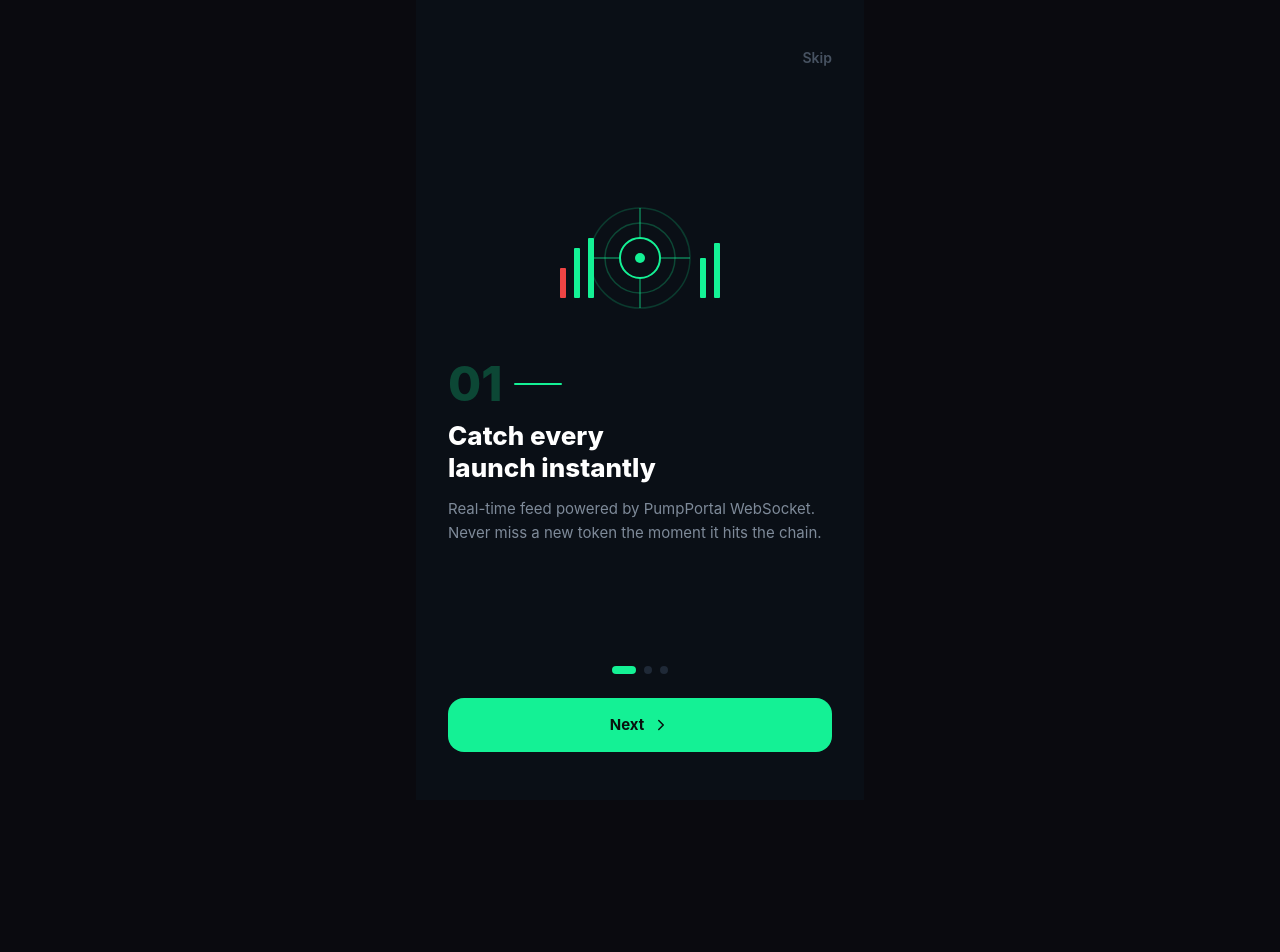
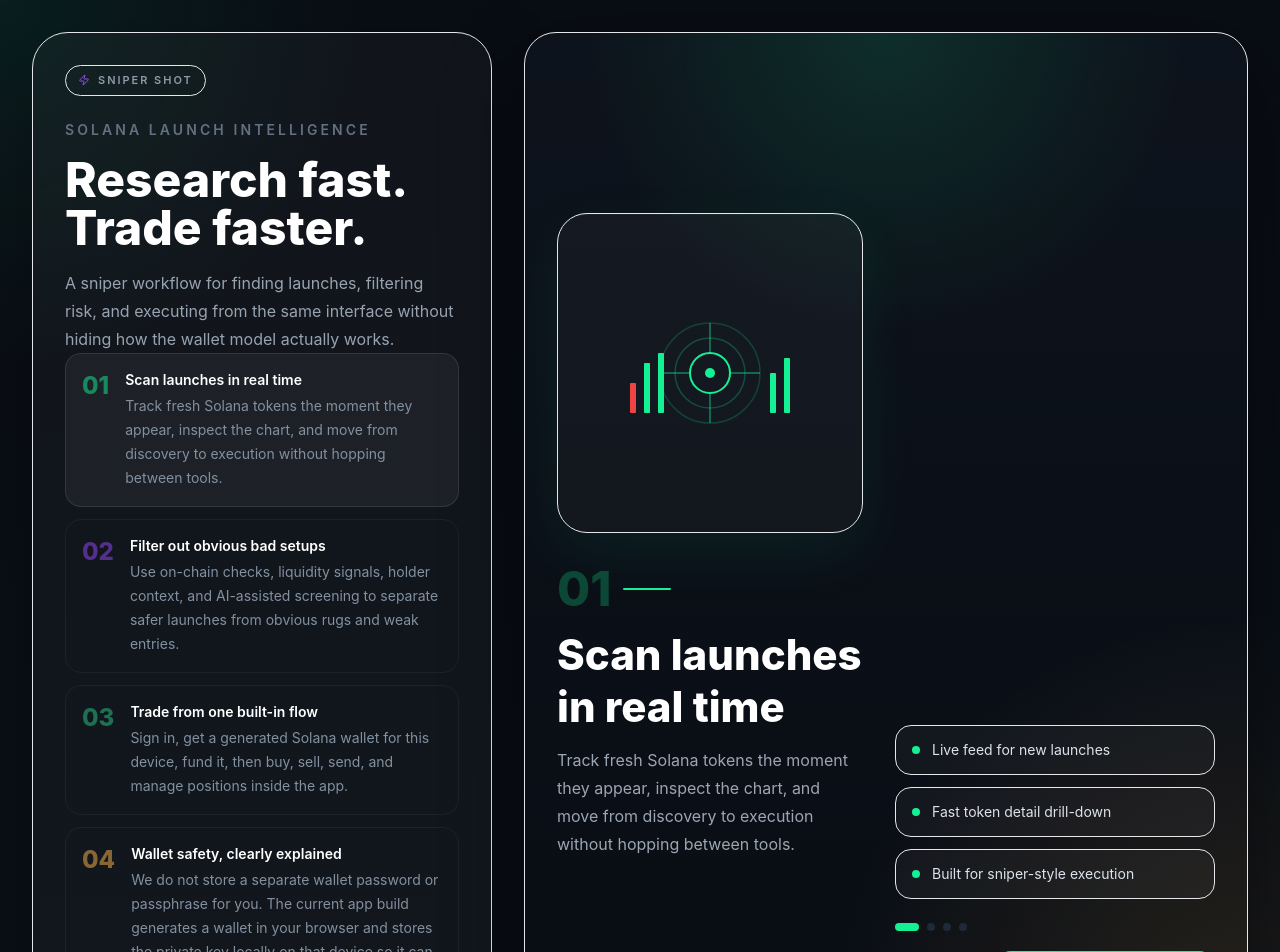
Before and after one commit to investorVOU/snipershot, a React (Vite) app in the folder web app/: page /onboarding in a window 1280 px wide. Shown: the top 952 px of the page. Before the commit the page ends 800 px from the top, so only its background shows below. Built offline with nearby package versions, Linux system fonts and the light colour scheme; no server answers; what @solana/web3.js would draw is missing.

Commit message:
feat: add responsive onboarding and wallet safety copy

```diff
--- a/web app/src/App.tsx
+++ b/web app/src/App.tsx
@@ -21,10 +21,21 @@
   const { showAuthModal, closeAuthModal } = useAuth()
   const onboarded = localStorage.getItem(ONBOARDING_KEY)
 
+  if (!onboarded) {
+    return (
+      <>
+        <Routes>
+          <Route path="/onboarding" element={<OnboardingPage />} />
+          <Route path="*" element={<Navigate to="/onboarding" replace />} />
+        </Routes>
+        <AuthModal visible={showAuthModal} onClose={closeAuthModal} />
+      </>
+    )
+  }
+
   return (
     <>
       <Routes>
-        {!onboarded && <Route path="*" element={<Navigate to="/onboarding" replace />} />}
         <Route path="/onboarding" element={<OnboardingPage />} />
         <Route path="/" element={<Layout />}>
           <Route index element={<Navigate to="/feed" replace />} />
--- a/web app/src/pages/Onboarding.tsx
+++ b/web app/src/pages/Onboarding.tsx
@@ -1,6 +1,6 @@
 import { useState } from 'react'
 import { useNavigate } from 'react-router-dom'
-import { ChevronRight } from 'lucide-react'
+import { ChevronRight, ShieldCheck, Wallet, Zap } from 'lucide-react'
 
 const ONBOARDING_KEY = 'snipershot_onboarding_done'
 
@@ -8,25 +8,36 @@
   {
     num: '01',
     accent: '#14f195',
-    title: 'Catch every\nlaunch instantly',
-    body: 'Real-time feed powered by PumpPortal WebSocket. Never miss a new token the moment it hits the chain.',
+    title: 'Scan launches\nin real time',
+    body: 'Track fresh Solana tokens the moment they appear, inspect the chart, and move from discovery to execution without hopping between tools.',
+    points: ['Live feed for new launches', 'Fast token detail drill-down', 'Built for sniper-style execution'],
     Illus: IllusSnipe,
   },
   {
     num: '02',
     accent: '#9945ff',
-    title: 'AI-powered\nrug detection',
-    body: 'Every token is scored on-chain and rated by AI. Know if it\'s safe, suspicious, or a rug before you ape in.',
+    title: 'Filter out obvious\nbad setups',
+    body: 'Use on-chain checks, liquidity signals, holder context, and AI-assisted screening to separate safer launches from obvious rugs and weak entries.',
+    points: ['Safety labels before entry', 'Wallet and holder context', 'Faster go / no-go decisions'],
     Illus: IllusShield,
   },
   {
     num: '03',
     accent: '#27c985',
-    title: 'One-tap\nsniping',
-    body: 'Set your amount, slippage, and fire. Auto TP/SL protects your position while you sleep.',
+    title: 'Trade from one\nbuilt-in flow',
+    body: 'Sign in, get a generated Solana wallet for this device, fund it, then buy, sell, send, and manage positions inside the app.',
+    points: ['Account wallet is generated on this device', 'Fund it with SOL or supported SPL tokens', 'Use the same flow for sniping and management'],
     Illus: IllusAuto,
   },
-]
+  {
+    num: '04',
+    accent: '#ffb84d',
+    title: 'Wallet safety,\nclearly explained',
+    body: 'We do not store a separate wallet password or passphrase for you. The current app build generates a wallet in your browser and stores the private key locally on that device so it can sign transactions and let you export it later.',
+    points: ['Not stored on our server', 'Stored locally in this browser', 'If browser storage is cleared before export, access can be lost'],
+    Illus: IllusWallet,
+  },
+] as const
 
 function IllusSnipe() {
   return (
@@ -39,7 +50,6 @@
       <line x1="100" y1="90" x2="100" y2="120" stroke="#14f19580" strokeWidth="1.5" />
       <line x1="50" y1="70" x2="80" y2="70" stroke="#14f19580" strokeWidth="1.5" />
       <line x1="120" y1="70" x2="150" y2="70" stroke="#14f19580" strokeWidth="1.5" />
-      {/* Candles */}
       <rect x="20" y="80" width="6" height="30" rx="1" fill="#ef4444" />
       <rect x="34" y="60" width="6" height="50" rx="1" fill="#14f195" />
       <rect x="48" y="50" width="6" height="60" rx="1" fill="#14f195" />
@@ -55,7 +65,6 @@
       <path d="M100 15 L150 35 L150 80 Q150 115 100 130 Q50 115 50 80 L50 35 Z" fill="#9945ff15" stroke="#9945ff60" strokeWidth="1.5" />
       <path d="M100 30 L135 46 L135 80 Q135 108 100 118 Q65 108 65 80 L65 46 Z" fill="#9945ff10" stroke="#9945ff40" strokeWidth="1" />
       <path d="M82 72 L95 85 L120 58" stroke="#9945ff" strokeWidth="3" strokeLinecap="round" strokeLinejoin="round" />
-      {/* Network nodes */}
       <circle cx="30" cy="30" r="5" fill="#9945ff40" />
       <circle cx="170" cy="30" r="5" fill="#9945ff40" />
       <circle cx="30" cy="110" r="5" fill="#9945ff40" />
@@ -71,15 +80,30 @@
     <svg width="200" height="140" viewBox="0 0 200 140" fill="none">
       <polyline points="20,110 50,90 75,95 100,60 125,45 150,30 180,20" fill="none" stroke="#27c985" strokeWidth="2" strokeLinejoin="round" />
       <polygon points="20,110 50,90 75,95 100,60 125,45 150,30 180,20 180,130 20,130" fill="#27c98515" />
-      {/* TP line */}
       <line x1="20" y1="35" x2="180" y2="35" stroke="#14f19560" strokeWidth="1" strokeDasharray="4 3" />
       <text x="22" y="32" fill="#14f195" fontSize="9" fontWeight="600">TP</text>
-      {/* SL line */}
       <line x1="20" y1="105" x2="180" y2="105" stroke="#ef444460" strokeWidth="1" strokeDasharray="4 3" />
       <text x="22" y="118" fill="#ef4444" fontSize="9" fontWeight="600">SL</text>
-      {/* Current point */}
       <circle cx="180" cy="20" r="5" fill="#27c985" />
       <circle cx="180" cy="20" r="10" fill="#27c98530" />
+    </svg>
+  )
+}
+
+function IllusWallet() {
+  return (
+    <svg width="200" height="140" viewBox="0 0 200 140" fill="none">
+      <rect x="42" y="26" width="116" height="82" rx="18" fill="#ffb84d12" stroke="#ffb84d66" strokeWidth="1.5" />
+      <rect x="54" y="42" width="92" height="18" rx="9" fill="#ffb84d20" />
+      <circle cx="70" cy="51" r="4" fill="#ffb84d" />
+      <rect x="80" y="48" width="42" height="6" rx="3" fill="#ffe1ac" />
+      <path d="M74 92 C74 78 83 68 100 68 C117 68 126 78 126 92" stroke="#ffb84d" strokeWidth="5" strokeLinecap="round" />
+      <rect x="84" y="90" width="32" height="22" rx="8" fill="#ffb84d" />
+      <circle cx="100" cy="100" r="4" fill="#1b1406" />
+      <path d="M24 58 L42 58" stroke="#ffb84d55" strokeWidth="2" strokeLinecap="round" />
+      <path d="M158 58 L176 58" stroke="#ffb84d55" strokeWidth="2" strokeLinecap="round" />
+      <path d="M32 96 L47 89" stroke="#ffb84d40" strokeWidth="2" strokeLinecap="round" />
+      <path d="M168 89 L153 96" stroke="#ffb84d40" strokeWidth="2" strokeLinecap="round" />
     </svg>
   )
 }
@@ -101,57 +125,140 @@
   }
 
   return (
-    <div className="min-h-screen bg-[#0a0f16] flex flex-col items-center justify-between px-8 py-12 max-w-md mx-auto">
-      {/* Skip */}
-      <div className="w-full flex justify-end">
-        <button onClick={finish} className="text-[#475261] text-sm font-semibold hover:text-dark-subtext transition-colors">
+    <div className="min-h-screen overflow-hidden bg-[radial-gradient(circle_at_top_left,_rgba(20,241,149,0.08),_transparent_22%),radial-gradient(circle_at_bottom_right,_rgba(255,184,77,0.08),_transparent_28%),linear-gradient(180deg,_#090d14_0%,_#0a0f16_100%)] px-4 py-4 sm:px-5 sm:py-6 lg:px-8 lg:py-8">
+      <div className="mx-auto flex min-h-[calc(100vh-2rem)] max-w-7xl flex-col gap-5 lg:min-h-[calc(100vh-4rem)] lg:flex-row lg:items-stretch lg:gap-8">
+        <section className="hidden lg:flex lg:w-[min(40%,460px)] lg:flex-col lg:justify-between lg:rounded-[36px] lg:border lg:border-white/6 lg:bg-white/[0.03] lg:p-8 lg:shadow-[0_30px_80px_rgba(0,0,0,0.28)]">
+          <div className="space-y-6">
+            <div className="inline-flex items-center gap-2 rounded-full border border-white/8 bg-white/4 px-3 py-1.5 text-[11px] font-semibold uppercase tracking-[0.18em] text-[#8e9aa8]">
+              <Zap size={12} className="text-brand" />
+              Sniper Shot
+            </div>
+            <div className="space-y-4">
+              <p className="text-sm font-semibold uppercase tracking-[0.22em] text-[#637081]">Solana Launch Intelligence</p>
+              <h1 className="max-w-sm text-5xl font-extrabold leading-[1.02] text-dark-text">
+                Research fast.
+                <br />
+                Trade faster.
+              </h1>
+              <p className="max-w-md text-base leading-7 text-[#98a3b1]">
+                A sniper workflow for finding launches, filtering risk, and executing from the same interface without hiding how the wallet model actually works.
+              </p>
+            </div>
+          </div>
+
+          <div className="space-y-3">
+            {SLIDES.map((item, i) => (
+              <button
+                key={item.num}
+                onClick={() => setIndex(i)}
+                className={`flex w-full items-start gap-4 rounded-2xl border px-4 py-4 text-left transition-colors ${
+                  i === index
+                    ? 'border-white/10 bg-white/[0.05]'
+                    : 'border-white/5 bg-transparent hover:border-white/8 hover:bg-white/[0.025]'
+                }`}
+              >
+                <span className="text-2xl font-extrabold" style={{ color: item.accent + '80' }}>{item.num}</span>
+                <div className="min-w-0">
+                  <div className="text-sm font-semibold text-dark-text">{item.title.replace('\n', ' ')}</div>
+                  <div className="mt-1 text-sm leading-6 text-[#8290a0]">{item.body}</div>
+                </div>
+              </button>
+            ))}
+          </div>
+        </section>
+
+        <section className="flex min-h-[calc(100vh-2rem)] flex-1 flex-col overflow-hidden rounded-[28px] border border-white/6 bg-[radial-gradient(circle_at_top,_rgba(20,241,149,0.12),_transparent_28%),radial-gradient(circle_at_bottom_right,_rgba(255,184,77,0.12),_transparent_34%),linear-gradient(180deg,_#0d131c_0%,_#090d14_100%)] shadow-[0_30px_80px_rgba(0,0,0,0.45)] sm:rounded-[32px] lg:min-h-full">
+          <div className="flex w-full items-center justify-between px-5 pt-5 sm:px-6 sm:pt-6 lg:hidden">
+            <div className="flex items-center gap-2 rounded-full border border-white/8 bg-white/4 px-3 py-1.5 text-[11px] font-semibold uppercase tracking-[0.18em] text-[#8e9aa8]">
+              <Zap size={12} className="text-brand" />
+              Sniper Shot
+            </div>
+            <button onClick={finish} className="text-[#627082] text-sm font-semibold hover:text-dark-subtext transition-colors">
               Skip
             </button>
           </div>
 
-      {/* Illustration */}
-      <div className="flex flex-col items-center gap-8 flex-1 justify-center">
-        <div className="fade-in" key={index}>
+          <div className="flex flex-1 flex-col justify-between px-5 pb-5 pt-4 sm:px-6 sm:pb-6 lg:grid lg:grid-cols-[minmax(0,1.15fr)_minmax(320px,0.85fr)] lg:gap-8 lg:px-8 lg:py-8">
+            <div className="flex min-h-0 flex-col justify-center">
+              <div className="fade-in flex w-full justify-center lg:justify-start" key={index}>
+                <div
+                  className="flex h-[180px] w-full items-center justify-center rounded-[24px] border border-white/6 bg-white/[0.03] shadow-[inset_0_1px_0_rgba(255,255,255,0.04)] sm:h-[220px] lg:h-[320px] lg:max-w-[620px] lg:rounded-[30px]"
+                  style={{ boxShadow: `0 20px 60px ${slide.accent}12, inset 0 1px 0 rgba(255,255,255,0.04)` }}
+                >
                   <slide.Illus />
-        </div>
-
-        <div className="w-full fade-in" key={`text-${index}`}>
-          <div className="flex items-center gap-3 mb-3">
-            <span className="font-extrabold text-5xl" style={{ color: slide.accent + '40' }}>{slide.num}</span>
-            <div className="h-0.5 w-12 rounded-full" style={{ backgroundColor: slide.accent }} />
-          </div>
-          <h2 className="text-dark-text font-extrabold text-[26px] leading-tight mb-3 whitespace-pre-line">
-            {slide.title}
-          </h2>
-          <p className="text-[#7e8a99] text-[15px] leading-relaxed">{slide.body}</p>
                 </div>
               </div>
 
-      {/* Dots + CTA */}
-      <div className="w-full flex flex-col gap-6">
-        <div className="flex items-center gap-2 justify-center">
-          {SLIDES.map((_, i) => (
+              <div className="mt-6 w-full fade-in lg:mt-8" key={`text-${index}`}>
+                <div className="mb-4 flex items-center gap-3">
+                  <span className="text-4xl font-extrabold sm:text-5xl" style={{ color: slide.accent + '40' }}>{slide.num}</span>
+                  <div className="h-0.5 w-12 rounded-full" style={{ backgroundColor: slide.accent }} />
+                </div>
+                <h2 className="mb-3 whitespace-pre-line text-[26px] font-extrabold leading-tight text-dark-text sm:text-[30px] lg:max-w-[12ch] lg:text-[42px]">
+                  {slide.title}
+                </h2>
+                <p className="max-w-2xl text-[15px] leading-relaxed text-[#9ba6b3] sm:text-base sm:leading-7">
+                  {slide.body}
+                </p>
+              </div>
+            </div>
+
+            <div className="mt-6 flex flex-col justify-between lg:mt-0">
+              <div className="grid gap-2.5 sm:gap-3 lg:mt-auto">
+                {slide.points.map((point) => (
+                  <div key={point} className="flex items-center gap-3 rounded-2xl border border-white/6 bg-white/[0.035] px-3.5 py-3 text-sm text-[#dde3ea] sm:px-4 sm:py-3.5">
+                    {slide.num === '04' ? (
+                      <ShieldCheck size={16} style={{ color: slide.accent }} className="flex-shrink-0" />
+                    ) : slide.num === '03' ? (
+                      <Wallet size={16} style={{ color: slide.accent }} className="flex-shrink-0" />
+                    ) : (
+                      <div className="h-2 w-2 rounded-full flex-shrink-0" style={{ backgroundColor: slide.accent }} />
+                    )}
+                    <span>{point}</span>
+                  </div>
+                ))}
+              </div>
+
+              <div className="mt-6 flex flex-col gap-5">
+                <div className="flex items-center gap-2 justify-center lg:justify-start">
+                  {SLIDES.map((item, i) => (
                     <button
                       key={i}
                       onClick={() => setIndex(i)}
+                      aria-label={`Go to slide ${i + 1}`}
                       className="rounded-full transition-all duration-300"
                       style={{
                         width: i === index ? 24 : 8,
                         height: 8,
-                backgroundColor: i === index ? slide.accent : '#1f2937',
+                        backgroundColor: i === index ? item.accent : '#1f2937',
                       }}
                     />
                   ))}
                 </div>
 
+                <div className="flex items-center justify-between gap-3">
+                  <button onClick={finish} className="hidden text-sm font-semibold text-[#627082] transition-colors hover:text-dark-subtext lg:inline-flex">
+                    Skip Intro
+                  </button>
                   <button
                     onClick={next}
-          className="w-full flex items-center justify-center gap-2 py-4 rounded-2xl font-bold text-[15px] transition-colors"
+                    className="w-full flex items-center justify-center gap-2 rounded-2xl py-4 text-[15px] font-bold transition-colors lg:w-auto lg:min-w-[220px] lg:px-8"
                     style={{ backgroundColor: slide.accent, color: '#08110d' }}
                   >
-          {isLast ? 'Get Started' : 'Next'}
+                    {isLast ? 'Continue to App' : 'Next'}
                     <ChevronRight size={18} />
                   </button>
+                </div>
+
+                {slide.num === '04' && (
+                  <p className="text-center text-xs leading-relaxed text-[#7b8796] lg:text-left">
+                    This wallet note reflects the current implementation in this app build.
+                  </p>
+                )}
+              </div>
+            </div>
+          </div>
+        </section>
       </div>
     </div>
   )
```
Also changed, not shown: web app/src/pages/Settings.tsx (+14 -0 lines), web app/src/pages/Wallet.tsx (+10 -7 lines), 1 other file (tests, documents, lock files or other folders). Lines whose indentation alone changed are shown as unchanged.
